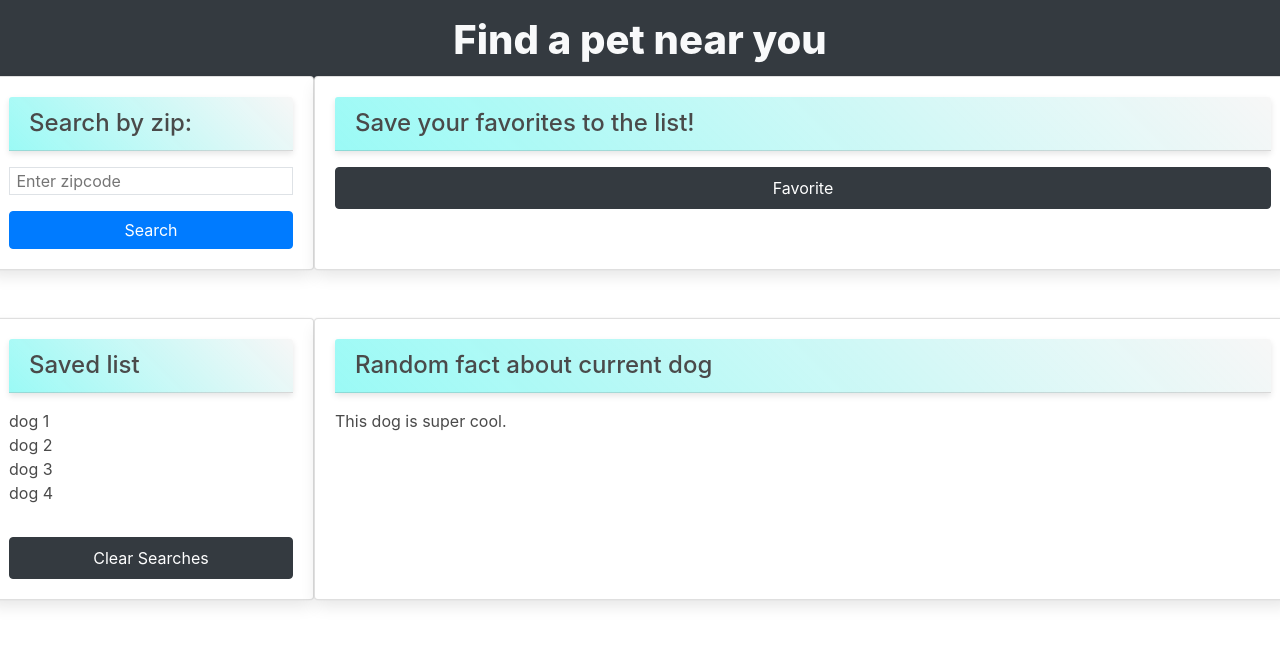
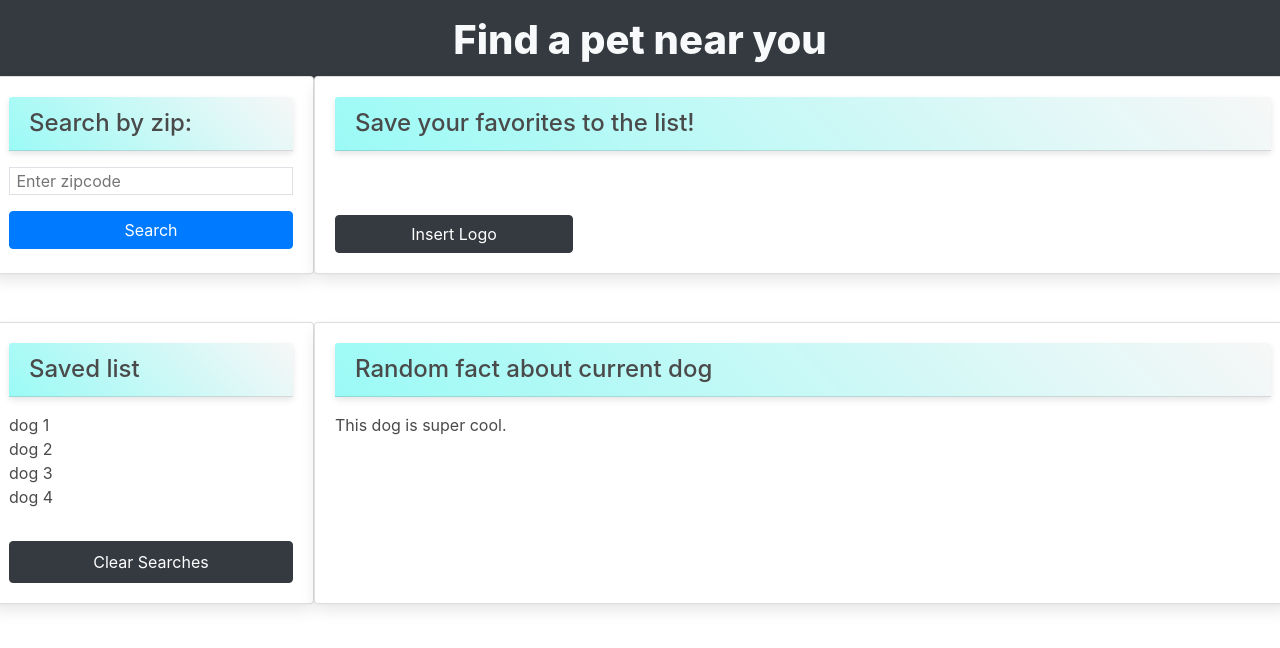
Before and after one commit to sonnytedesco26/find-a-pet, a plain HTML site: page index.html in a window 1280 px wide. Drawn offline with nearby package versions, Linux system fonts and the light colour scheme.

Commit message:
updates made to buttons

```diff
--- a/index.html
+++ b/index.html
@@ -29,8 +29,9 @@
             </div>
             <div class="card column is-9">
                 <h4 class="card-header m-2">Save your favorites to the list!</h4>
-                <button id="saveDog" class="btn btn-dark m-2 p-2" type="button">
-                    Favorite
+                <p id= dogList class="p-3"></p>
+                <button id="saveDog" class="btn btn-dark m-2 column is-3" type="button">
+                    Insert Logo
                 </button>
             </div>
         </div>
```
